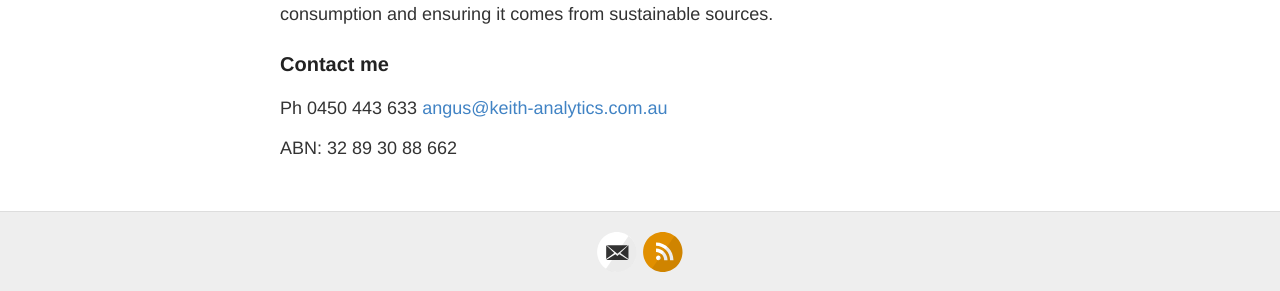
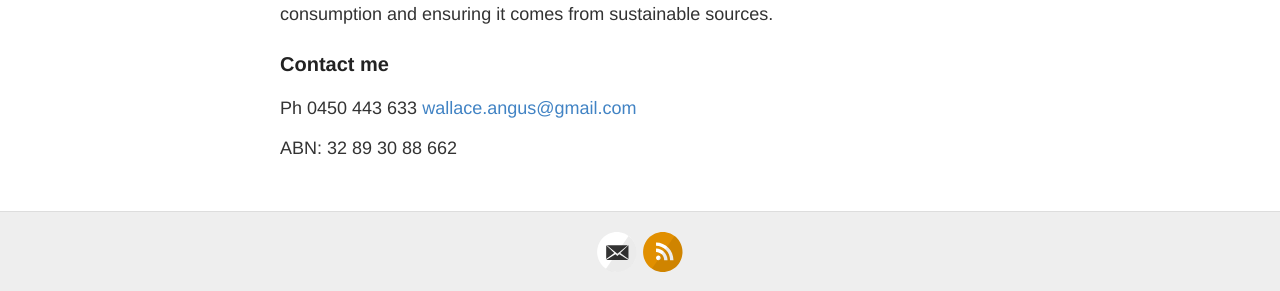
Before and after one commit to wall0159/wall0159.github.io, a Jekyll site: the page built from values.md, in a window 1280 px wide. Shown: the part 623-914 px from the top of the page. Built offline with Jekyll 4.4.1, drawn with Linux system fonts in a browser that asks for light colours.

```diff
--- a/_config.yml
+++ b/_config.yml
@@ -18,7 +18,7 @@
 # Includes an icon in the footer for each username you enter
 footer-links:
   dribbble:
-  email: angus@keith-analytics.com.au
+  email: wallace.angus@gmail.com
   facebook:
   flickr:
   github:
--- a/values.md
+++ b/values.md
@@ -11,6 +11,6 @@
 
 ### Contact me
 Ph 0450 443 633
-[angus@keith-analytics.com.au](mailto:angus@keith-analytics.com.au)
+[wallace.angus@gmail.com](mailto:wallace.angus@gmail.com)
 
 ABN: 32 89 30 88 662
```
Also changed, not shown: experience.md (+1 -1 lines).
